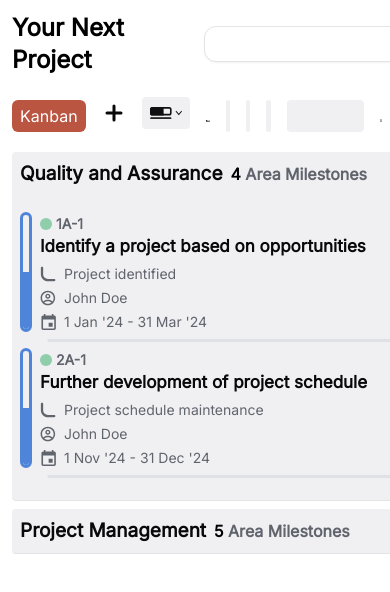
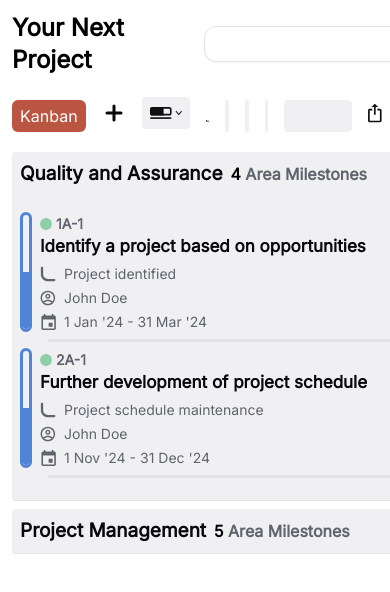
Before and after one commit to hmchnd/demo1, a React (Vite) app: page / in a window 390 px wide. Shown: the top 592 px of the page. Built offline with nearby package versions, Linux system fonts and the light colour scheme.

Commit message:
fix header also toggle button

```diff
--- a/src/components/ui/accordion.jsx
+++ b/src/components/ui/accordion.jsx
@@ -16,7 +16,7 @@ const AccordionTrigger = React.forwardRef(({ className, children, ...props }, re
     <AccordionPrimitive.Trigger
       ref={ref}
       className={cn(
-        "flex flex-1 items-center justify-between py-2 text-sm font-medium transition-all hover:underline text-left [&[data-state=open]>svg]:rotate-180",
+        "flex flex-1 items-center justify-between py-2 text-sm font-medium transition-all text-left [&[data-state=open]>svg]:rotate-180",
         className
       )}
       {...props}>
--- a/src/components/ui/sidebar.jsx
+++ b/src/components/ui/sidebar.jsx
@@ -232,7 +232,7 @@ const SidebarTrigger = React.forwardRef(({ className, onClick, ...props }, ref)
         toggleSidebar()
       }}
       {...props}>
-      <ChevronLeft />
+      <ChevronLeft className="!size-8" />
       <span className="sr-only">Toggle Sidebar</span>
     </Button>)
   );
--- a/src/layouts/DashboardLayout.jsx
+++ b/src/layouts/DashboardLayout.jsx
@@ -62,8 +62,8 @@ export default function DashboardLayout() {
           <div className="size-8 rounded-sm bg-[#F0F0F3]">  </div>
           <div className="size-8 rounded-sm bg-[#F0F0F3]">  </div>
           <div className="size-8 rounded-sm bg-[#F0F0F3]">  </div>
-          <div className="max-w-lg w-full rounded-sm bg-[#F0F0F3] h-8"></div>
-          <div>
+          <div className="max-w-60 sm:max-w-sm  w-full rounded-sm bg-[#F0F0F3] h-8"></div>
+          <div className="flex-shrink-0">
             <button><img src={upload} alt="upload-icon" /></button>
           </div>
           <div className="flex gap-3 items-center flex-1  bg-[#F0F0F3] px-2 rounded-sm py-2" >
```
